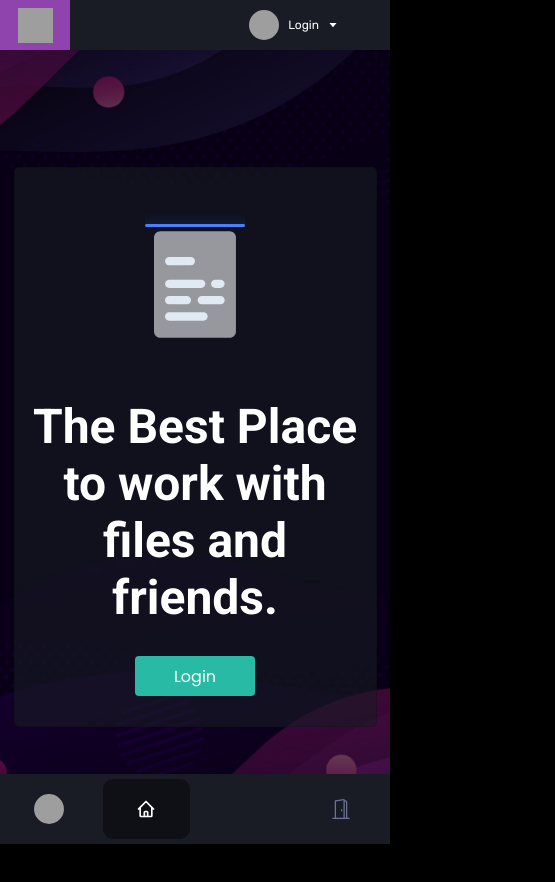
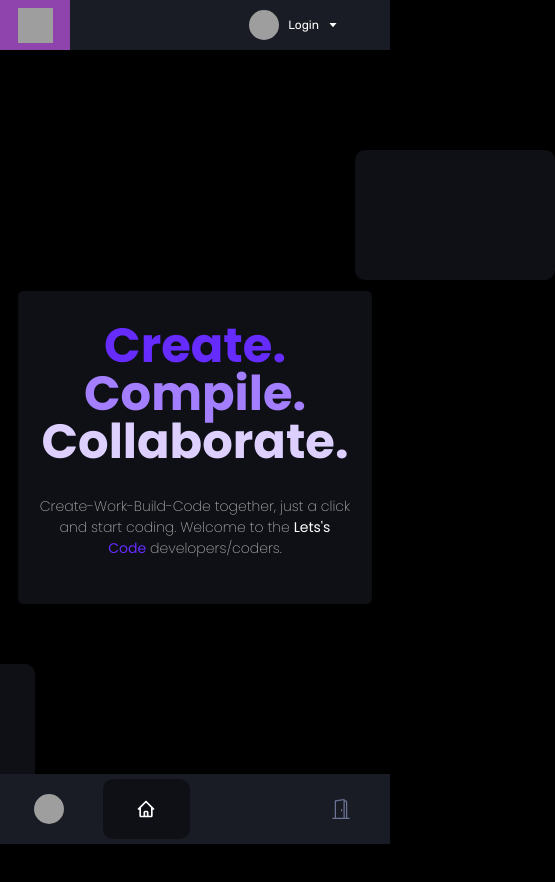
Before and after one commit to Hetu1107/lets-code, a React (Create React App) app: page / in a window 390 px wide. Shown: the whole page, 555 px wide, since content can reach past the window. Built offline with nearby package versions, Linux system fonts and the light colour scheme; grey boxes are pictures that could not be loaded; some icons are missing.

Commit message:
changed home page

```diff
--- a/src/container/Home/Main.js
+++ b/src/container/Home/Main.js
@@ -3,15 +3,25 @@
 import "../style/Main.scss";
 import Lottie from "react-lottie-player";
 import doc2 from "../Lottie/doc.json";
-import doc from '../Lottie/doc2.json';
+import doc from "../Lottie/doc2.json";
 
 function Main() {
   return (
     <div className="main-home">
-        <div className="fixed-main">
+      {/* <div className="fixed-main"></div> */}
+      <div className="box-ani lr"></div>
+      <div className="box-ani rl"></div>
+      <div className="main-front-page">
+        <div className="main-head">
+          <h1 className="one">Create.</h1>
+          <h1 className="two">Compile.</h1>
+          <h1 className="three">Collaborate.</h1>
+          <p>
+            Create-Work-Build-Code together, just a click and start coding.
+            Welcome to the <span>Lets's </span><span className="blue">Code</span> developers/coders.
+          </p>
         </div>
-      <div className="main-front-page">
-        <div className="main-img">
+        {/* <div className="main-img">
           <Lottie
             loop
             animationData={doc2}
@@ -26,7 +36,7 @@
           <Link to="/register">
             <button>Login</button>
           </Link>
-        </div>
+        </div> */}
       </div>
     </div>
   );
--- a/src/container/Navbar/Nav.js
+++ b/src/container/Navbar/Nav.js
@@ -17,7 +17,8 @@
   let profile =
     "https://upload.wikimedia.org/wikipedia/commons/thumb/5/59/User-avatar.svg/1024px-User-avatar.svg.png";
   const [width, setwidth] = useState(window.screen.width);
-  const { user_Name, user_Index } = useContext(UserContext);
+  const { user_Name, user_Index, set_User_Index, set_User_Name } =
+    useContext(UserContext);
   window.addEventListener("resize", () => {
     setwidth(window.screen.width);
   });
@@ -31,6 +32,8 @@
     localStorage.clear();
     navigate("/");
     document.getElementById("nav-profile-drop").style.top = "-150px";
+    set_User_Index(null);
+    set_User_Name("Login");
     drop = 0;
   };
   return (
@@ -115,7 +118,7 @@
                 style={{ borderRadius: "50%" }}
               />
               <h4>{user_Name}</h4>
-              <AiFillCaretDown/>
+              <AiFillCaretDown />
               {/* <i class="fas fa-sort-down"></i> */}
             </div>
             <div className="nav-profile-drop" id="nav-profile-drop">
@@ -123,9 +126,17 @@
                 <BiUser />
                 <h4>Profile</h4>
               </div>
-              <div onClick={logOut}>
+              <div
+                onClick={
+                  user_Index != null
+                    ? logOut
+                    : () => {
+                        navigate("/register");
+                      }
+                }
+              >
                 <IoLogOutOutline />
-                <h4>Log-Out</h4>
+                <h4>{user_Index != null ? "Log-Out" : "Log-In"}</h4>
               </div>
             </div>
           </div>
--- a/src/container/style/Main.scss
+++ b/src/container/style/Main.scss
@@ -25,6 +25,36 @@
     background-position: center;
     opacity: 0.4;
 }
+.box-ani{
+    width: 200px;
+    height: 130px;
+    border-radius: 10px;
+    background-color: $cardlow;
+    position: absolute;
+    // animation-direction: alternate;
+    z-index: 0;
+}
+.box-ani.lr{
+    left: 0;
+    top: 150px;
+    animation: lr 10s infinite;
+}
+@keyframes lr {
+    0%   {left: 0px;}
+    50%  {left: 100%;}
+    100% {left: 0px;}
+}
+.box-ani.rl{
+    right: 0;
+    bottom: 50px;
+    animation: rl 10s infinite;
+    // animation-direction: alternate;
+}
+@keyframes rl {
+    0%   {right: 0px;}
+    50%  {right: 100%;}
+    100% {right: 0px;}
+}
 .main-front-page{
     width: 50%;
     position: relative;
@@ -37,8 +67,9 @@
     text-overflow:clip;
     background-color: $cardlow;
     border-radius: 5px;
-    padding: 10px 5px;
+    padding: 20px;
     border: $border-box;
+    z-index: 10;
 }
 .main-img{
     width: 100%;
@@ -54,17 +85,45 @@
     width: 100%;
     height: fit-content;
     display: flex;
+    flex-direction: column;
+    text-align: center;
     justify-content: center;
     align-items: center;
     text-overflow: clip;
     text-align: center;
     margin: 10px 0;
+    position: relative;
     h1{
-        font-size: 3rem;
+        font-size: 7rem;
         color: $color;
-        font-family: $roboto;
+        font-family: $poppins;
         margin: 0;
         padding: 0;
+        font-weight: 700;
+        line-height: 7rem;
+        &.one{
+            color: $one;
+        }
+        &.two{
+            color: $two;
+        }
+        &.three{
+            color: $three;
+        }
+    }
+    p{
+        font-family: $poppins;
+        color: $text;
+        font-weight: 100;
+        font-size: 14px;
+        margin-top: 30px;
+        span{
+            font-weight: 400;
+            color: $color;
+            &.blue{
+                color: $one;
+            }
+        }
     }
 }
 .main-button{
@@ -92,8 +151,37 @@
     }
 }
 }
+
+@media only screen and (max-width: 1400px){
+    .main-front-page{
+        width: 70%;
+    }
+    .main-head{
+        h1{
+            font-size: 5rem;
+            line-height: 5rem;
+        }
+    }
+}
 @media only screen and (max-width: 800px){
     .main-front-page{
-        width: 90%;
+        width: 80%;
+    }
+    .main-head{
+        h1{
+            font-size: 4rem;
+            line-height: 4rem;
+        }
     }
 }
+@media only screen and (max-width: 500px){
+    .main-front-page{
+        width: 80%;
+    }
+    .main-head{
+        h1{
+            font-size: 3rem;
+            line-height: 3rem;
+        }
+    }
+}
--- a/src/container/style/_variable.scss
+++ b/src/container/style/_variable.scss
@@ -20,3 +20,6 @@
 $li-color : #6c7293;
 $poppins : 'Poppins', sans-serif;
 $roboto :'Roboto', sans-serif;
+$one : #662BFF;
+$two : #A37FFF;
+$three : #DDD0FF;
```
Also changed, not shown: 1 other file (tests, documents, lock files or other folders).
